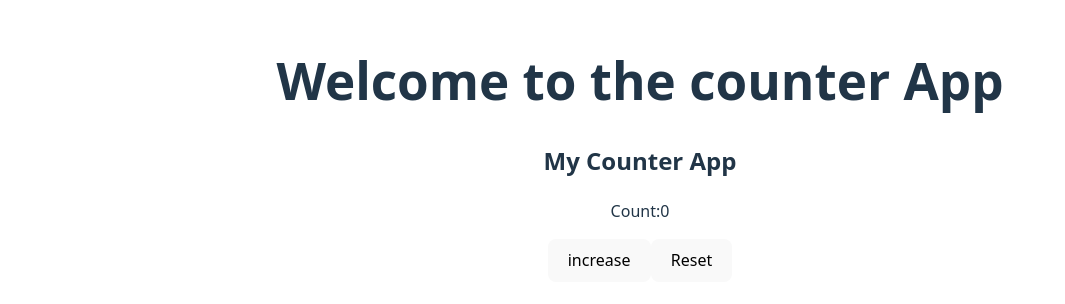
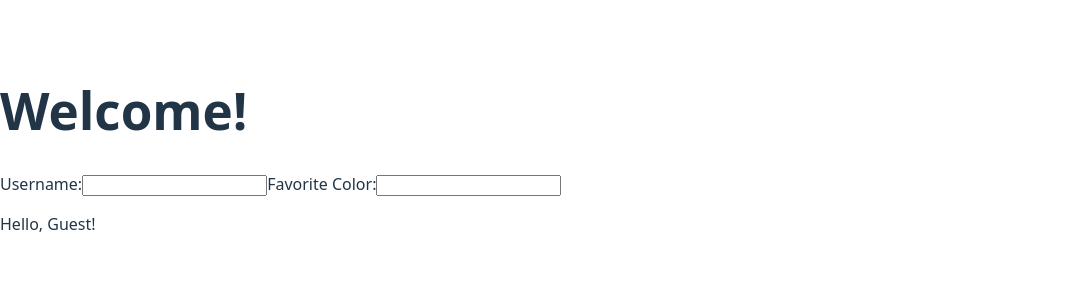
Before and after one commit to CamilleJones44/reactr, a React (Vite) app: page / in a window 1280 px wide. Shown: the part 250-554 px from the top of the page, without its empty margins (0-1065 px from the left). Built offline with nearby package versions, Linux system fonts and the light colour scheme.

Commit message:
Update App.jsx

```diff
--- a/src/App.jsx
+++ b/src/App.jsx
@@ -1,49 +1,84 @@
-import { useState } from 'react'
+import { useState, useEffect } from 'react';
 
-import './App.css'
+// ✅ Custom Hook
+
+function useLocalStorageState(key, initialValue) {
+  const [value, setValue] = useState(() => {
+
+    const storedValue = localStorage.getItem(key);
+    return storedValue !== null ? storedValue : initialValue;
+
+  });
+
+
+  useEffect(() => {
+    localStorage.setItem(key, value);
+  }, [key, value]);
 
 
 
+  return [value, setValue];
+}
 
 
 function App() {
-  const [count, setCount] = useState(0)
+
+
+  // ✅ Use custom hook for both fields
+  const [username, setUsername] = useLocalStorageState('username', '');
+
+  const [color, setColor] = useLocalStorageState('color', '');
+
+  const handleUsernameChange = (event) => {
+    setUsername(event.target.value);
+  };
+
+  const handleColorChange = (event) => {
+    setColor(event.target.value);
+  };
 
   return (
     <div>
-      <h1> Welcome to the counter App</h1>
+      <h1>Welcome!</h1>
 
-      <Counter title = "My Counter App"/>
+      <InputWithLabel
+        id="username"
+        value={username}
+        onInputChange={handleUsernameChange}
+      >
 
-    </div>
-  )
-}
-function Counter({title}) {
-  // you'll need to add state and props here.
-  const [count, setCount] = useState(0);
-
-  const handleIncrease = () => {
-    // This function should increase the count
-    setCount(count + 1);
-
-  }
+        Username:
+      </InputWithLabel>
 
 
-  const handleReset = () => {
-    // This function should increase the count
-    setCount(0);
+      <InputWithLabel
+        id="color"
+        value={color}
+        onInputChange={handleColorChange}
+      >
 
-  }
+        Favorite Color:
+      </InputWithLabel>
 
-  return (
-    <div>
 
-      <h2>{title}</h2>
-      <p>Count:{count}</p>
-      <button onClick={handleIncrease}>increase</button>
-      <button onClick={handleReset}>Reset</button>
+      <p>Hello, {username || 'Guest'}!</p>
+      {color && <p>Your favorite color is {color}.</p>}
     </div>
-  )
+  );
 }
 
-export default App
+function InputWithLabel(props) {
+  return (
+    <>
+      <label htmlFor={props.id}>{props.children}</label>
+      <input
+        id={props.id}
+        type="text"
+        value={props.value}
+        onChange={props.onInputChange}
+      />
+    </>
+  );
+}
+
+export default App;
```
